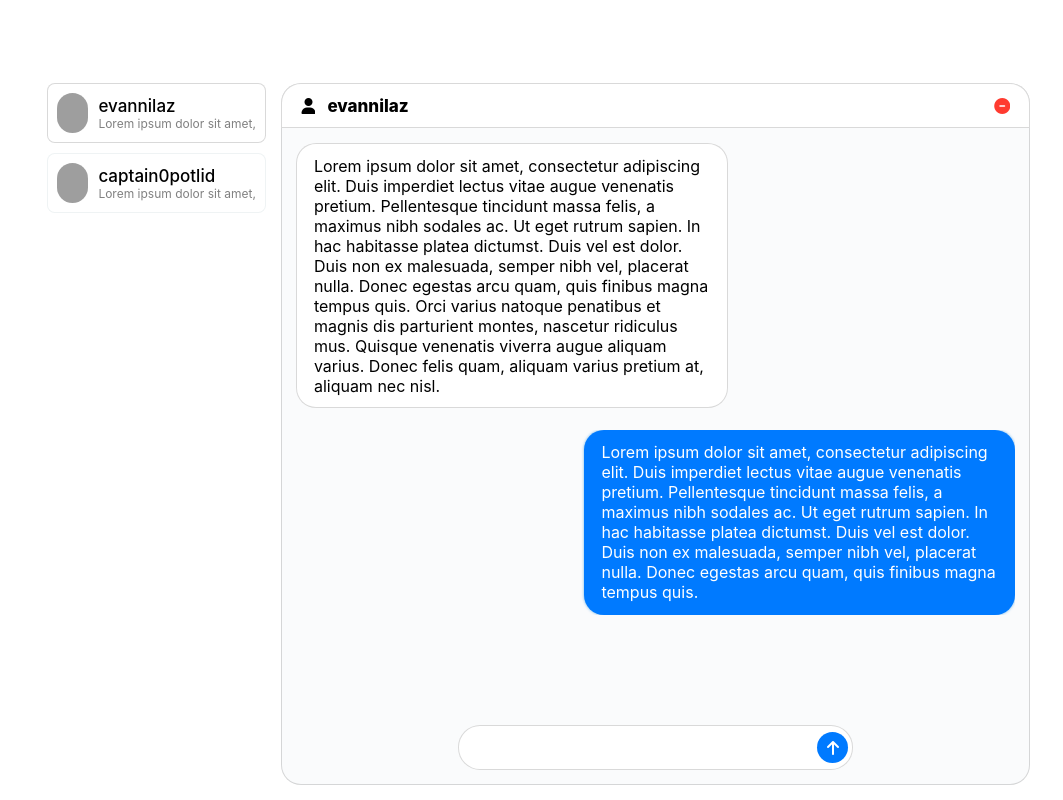
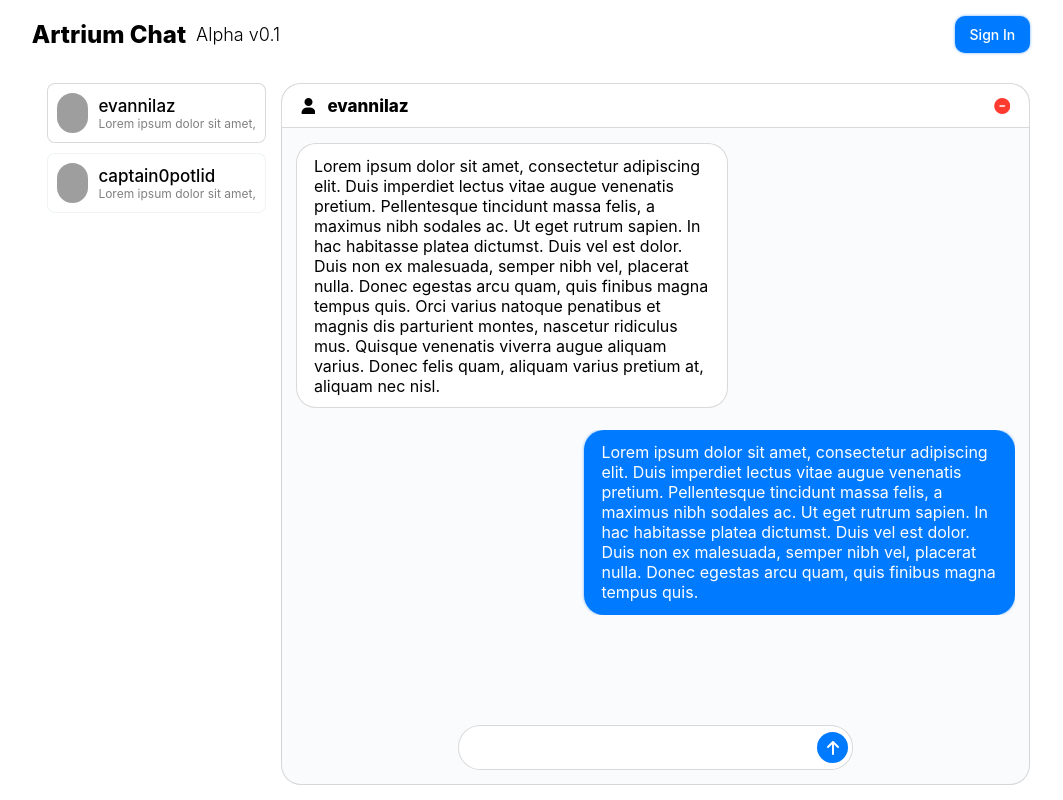
Before and after one commit to captain0potlid/Artrium-Chat, a website: page src/index.html in a window 1280 px wide. Shown: the whole page, without its empty margins (109-1172 px from the left). Drawn offline with nearby package versions, Linux system fonts and the light colour scheme; no server answers; grey boxes are pictures that could not be loaded; a web font is replaced by a local one.

Commit message:
Add: Header

```diff
--- a/src/css/colors.css
+++ b/src/css/colors.css
@@ -3,7 +3,9 @@
 
     --shadow-border-blk: inset #00000026 0 0 0 1px;
     --shadow-border-gry: inset #eff3f4 0 0 0 1px;
-    --shadow-border-acc: #0a84e199 0 0 3px 0;
+    --shadow-border-acc: #007aff99 0 0 3px 0;
+
+    /* Colors from: https://developer.apple.com/design/human-interface-guidelines/ios/visual-design/color/ */
 
     --red: #ff3b30;
     --orn: #ff9500;
@@ -12,9 +14,11 @@
     --mnt: #00c7be;
     --tel: #30b0c7;
     --cyn: #32ade6;
-    --blu: #007aff;
+    --blu: rgb(0, 122, 255);
     --idg: #5856d6;
     --prp: #af52de;
     --pnk: #ff2d55;
     --bwn: #a2845e;
+
+    --blu-drk: #006ee1;
 }
--- a/src/css/style.css
+++ b/src/css/style.css
@@ -39,17 +39,19 @@ html, body {
     padding: 0;
 }
 
-nav, main {
+header, main {
+    display: flex;
+    flex-direction: row;
     padding: 15px 11% 15px 11%;
 }
 
-nav {
+header {
     height: 8.5%;
+    align-items: center;
+    user-select: none;
 }
 
 main {
-    display: flex;
-    flex-direction: row;
     width: 100%;
     height: 91.5%;
 }
@@ -74,6 +76,36 @@ main > #chat {
     background: var(--white-g);
     box-shadow: var(--shadow-border-blk);
     border-radius: 20px;
+}
+
+/* Header */
+
+header > #title {
+    font-weight: 800;
+    font-size: 24px;
+    margin-right: 10px;
+}
+
+header > #version {
+    font-weight: 300;
+    font-size: 18px;
+}
+
+header > a#signin {
+    margin-left: auto;
+    justify-self: flex-end;
+    background: var(--blu);
+    color: white;
+    padding: 10px 15px 10px 15px;
+    border-radius: 10px;
+    font-size: 14px;
+    font-weight: 500;
+    box-shadow: var(--shadow-border-acc);
+    transition: background .2s;
+}
+
+header > a#signin:hover {
+    background: var(--blu-drk);
 }
 
 /* People */
@@ -157,7 +189,7 @@ main > #chat {
 #chat > #info > button.rm {
     justify-self: end;
     margin-left: auto;
-    color: #ff3b30;
+    color: var(--red);
 }
 
 #chat > #bubbles {
@@ -242,10 +274,9 @@ main > #chat {
     justify-self: end;
     border-radius: 15.5px;
     font-size: 16px;
-    transition: background .2s;
+    transition: background .15s;
 }
 
 #chat > #input-outter > #input-inner > button:hover {
-    background: #006ee1;
-    transition: background .2s;
+    background: var(--blu-drk);
 }
--- a/src/index.html
+++ b/src/index.html
@@ -9,9 +9,18 @@
         <script src="https://kit.fontawesome.com/be726e430a.js" crossorigin="anonymous"></script>
     </head>
     <body>
-        <nav>
+        <header>
             <!-- Banner -->
-        </nav>
+            <div id="title">
+                Artrium Chat
+            </div>
+            <div id="version">
+                Alpha v0.1
+            </div>
+            <a href="/signin" id="signin">
+                Sign In
+            </a>
+        </header>
         <main>
             <div id="people" class="scrollable">
                 <div class="user selected">
```
